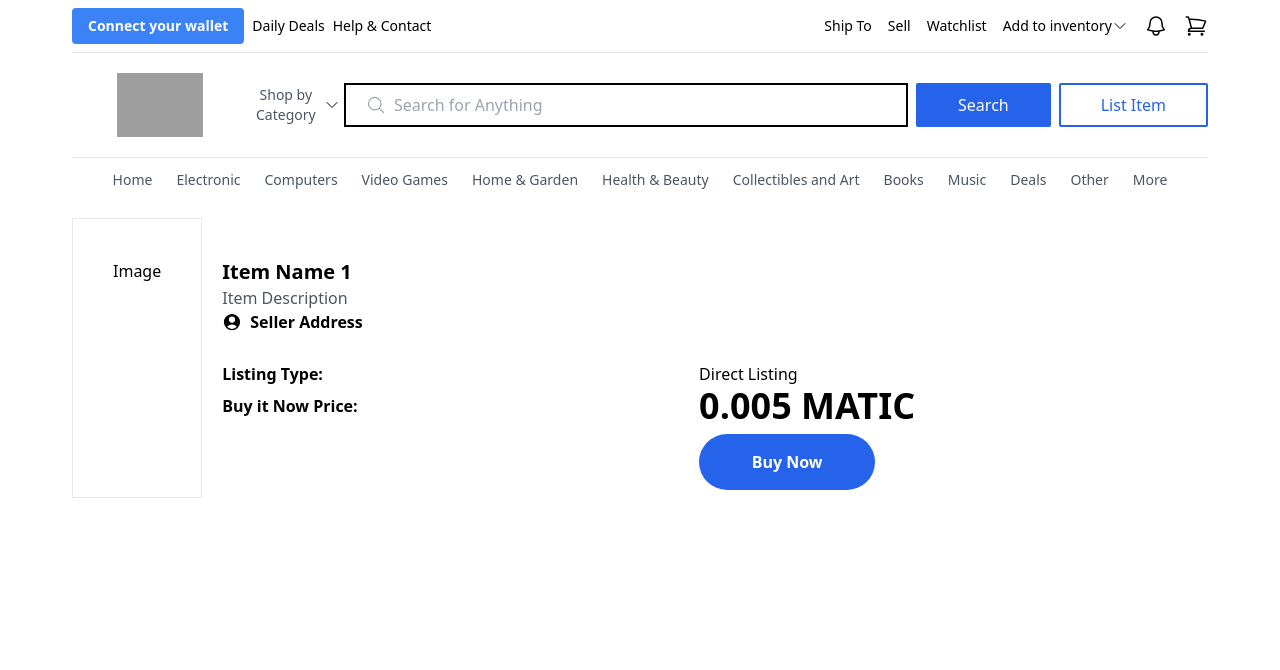
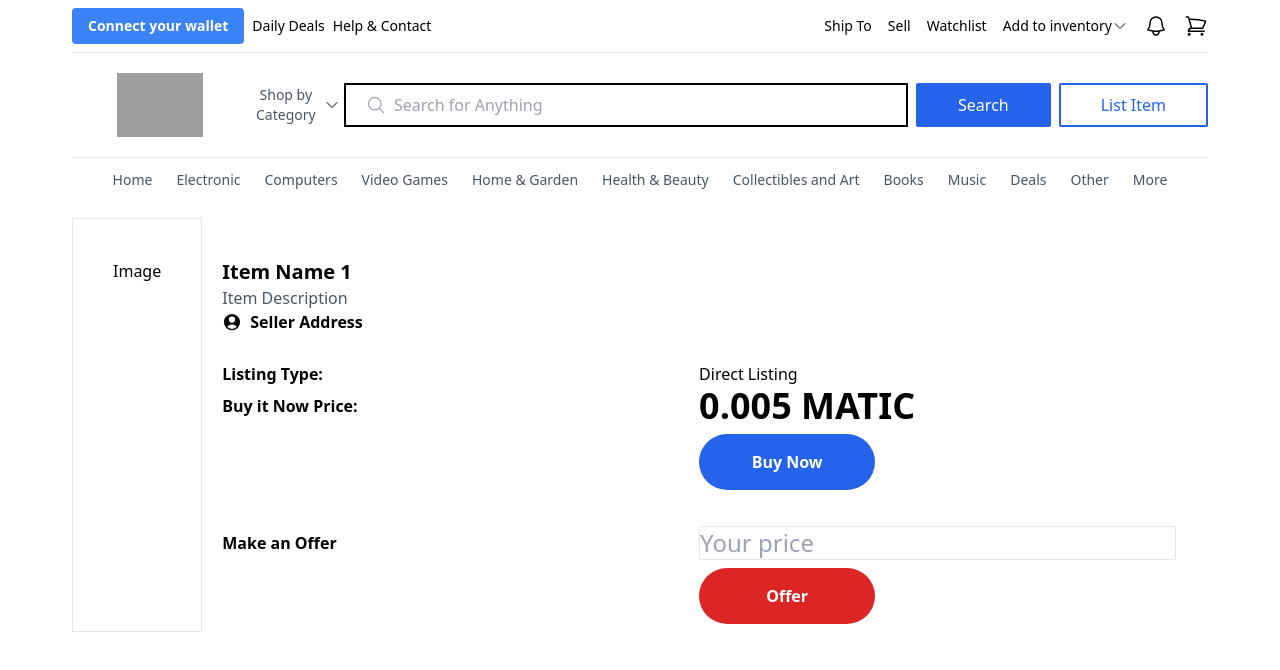
Before and after one commit to JasonXu0920/ShopSync, a Next.js app in the folder shopsync/: page /listing/1 in a window 1280 px wide. Shown: the top 670 px of the page. Built offline with nearby package versions, Linux system fonts and the light colour scheme; grey boxes are pictures that could not be loaded.

Commit message:
make an offer function

```diff
--- a/shopsync/package.json
+++ b/shopsync/package.json
@@ -15,6 +15,7 @@
     "ethers": "^5.7.2",
     "next": "13.5.6",
     "react": "^18",
+    "react-countdown": "^2.3.5",
     "react-dom": "^18"
   },
   "devDependencies": {
--- a/shopsync/pages/listing/[listingid].tsx
+++ b/shopsync/pages/listing/[listingid].tsx
@@ -1,11 +1,14 @@
 import Header from "@/components/Header";
 import { UserCircleIcon } from "@heroicons/react/24/solid";
 import { useRouter } from "next/router";
-import React from "react";
+import React, { FormEvent } from "react";
 
 function ListingPage(){
     const router = useRouter();
     const listingId = 1;
+    const handleMakeOffer = async (e:any) => {
+        router.push("/");
+    }
     return(
         <div>
             <Header />
@@ -31,7 +34,13 @@ function ListingPage(){
                         <p className="font-bold">Buy it Now Price:</p>
                         <p className="text-4xl font-bold">0.005 MATIC</p>
 
-                        <button className="col-start-2 mt-2 bg-blue-600 font-bold text-white rounded-full w-44 py-4 px-10">Buy Now</button>
+                        <button onClick={handleMakeOffer} className="col-start-2 mt-2 bg-blue-600 font-bold text-white rounded-full w-44 py-4 px-10">Buy Now</button>
+                    </div>
+                    <div className="grid grid-cols-2 items-center py-2">
+                        <p className="font-bold">Make an Offer</p>
+                        <input type="text" placeholder="Your price" className="text-2xl text-gray-400 border rounded-sm "></input>
+
+                        <button onClick={handleMakeOffer} className="col-start-2 mt-2 bg-red-600 font-bold text-white rounded-full w-44 py-4 px-10">Offer</button>
                     </div>
                 </section>
             </main>
```
Also changed, not shown: 1 other file (tests, documents, lock files or other folders).
